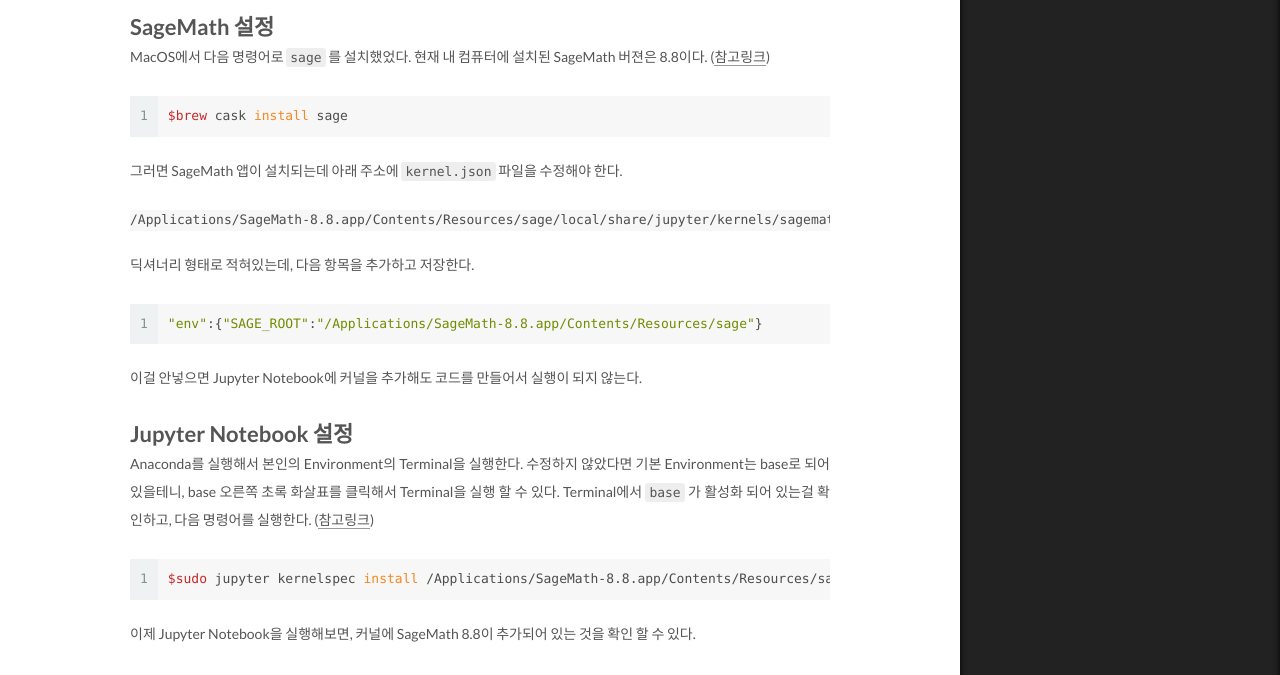
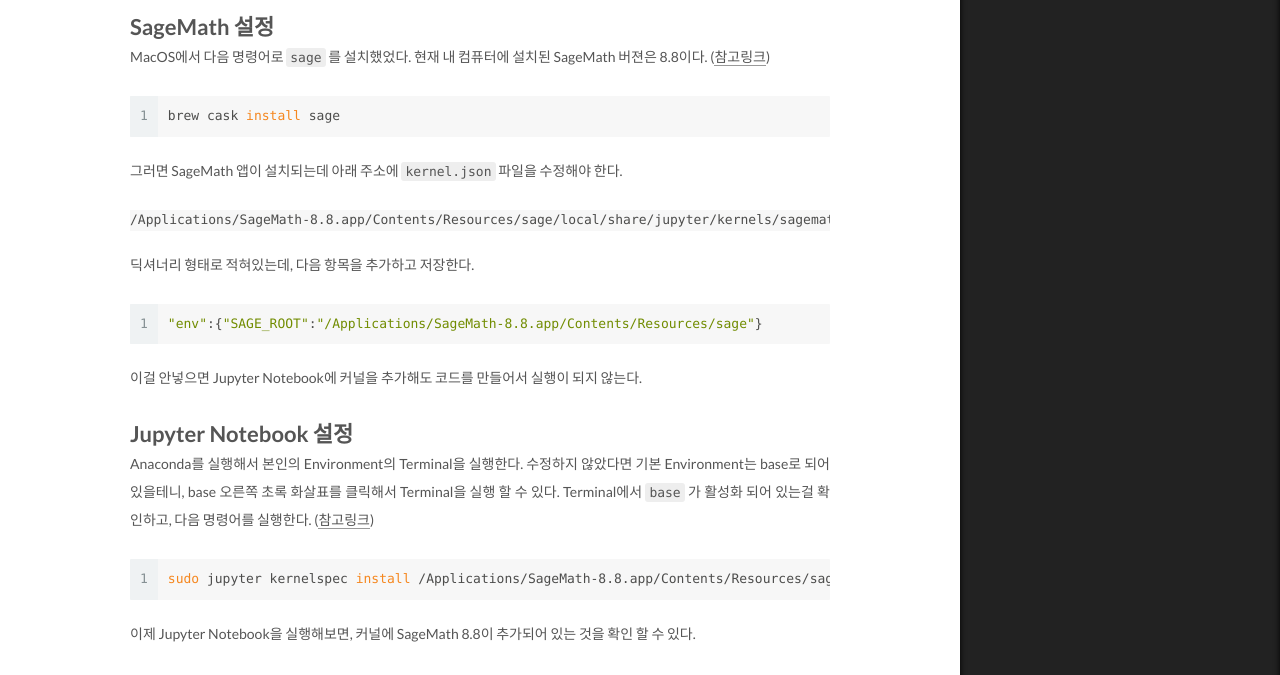
Before and after one commit to smallorbig/smallorbig.github.io, a Jekyll site: the page built from _posts/2019-11-05-jupyter_sage.md, in a window 1280 px wide and 1400 px high, scrolled down 234 px. Shown: the part 337-1012 px from the top of the window. Built offline with Jekyll 4.4.1, drawn with Linux system fonts in a browser that asks for light colours.

````diff
--- a/_posts/2019-11-05-jupyter_sage.md
+++ b/_posts/2019-11-05-jupyter_sage.md
@@ -22,7 +22,7 @@ SageMath를 사용하려면 커널에 등록을 시켜야 하는데 그 방법
 MacOS에서 다음 명령어로 `sage` 를 설치했었다. 현재 내 컴퓨터에 설치된 SageMath 버젼은 8.8이다. ([참고링크](http://macappstore.org/sage/))
 
 ```bash
-$brew cask install sage
+brew cask install sage
 ```
 
 그러면 SageMath 앱이 설치되는데 아래 주소에 `kernel.json` 파일을 수정해야 한다.
@@ -47,7 +47,7 @@ Anaconda를 실행해서 본인의 Environment의 Terminal을 실행한다.
 Terminal에서 `base` 가 활성화 되어 있는걸 확인하고, 다음 명령어를 실행한다. ([참고링크](https://stackoverflow.com/questions/39296020/how-to-install-sagemath-kernel-in-jupyter))
 
 ```bash
-$sudo jupyter kernelspec install /Applications/SageMath-8.8.app/Contents/Resources/sage/local/share/jupyter/kernels/sagemath
+sudo jupyter kernelspec install /Applications/SageMath-8.8.app/Contents/Resources/sage/local/share/jupyter/kernels/sagemath
 ```
 
 이제 Jupyter Notebook을 실행해보면, 커널에 SageMath 8.8이 추가되어 있는 것을 확인 할 수 있다.
--- a/_posts/2019-11-05-jupyter_sage.org
+++ b/_posts/2019-11-05-jupyter_sage.org
@@ -18,7 +18,7 @@
   MacOS에서 다음 명령어로 =sage= 를 설치했었다. 현재 내 컴퓨터에 설치된 SageMath 버젼은 8.8이다. ([[http://macappstore.org/sage/][참고링크]])
 
   #+begin_src bash
-  $brew cask install sage
+  brew cask install sage
   #+end_src
 
   그러면 SageMath 앱이 설치되는데 아래 주소에 =kernel.json= 파일을 수정해야 한다.
@@ -42,7 +42,7 @@
   Terminal에서 =base= 가 활성화 되어 있는걸 확인하고, 다음 명령어를 실행한다. ([[https://stackoverflow.com/questions/39296020/how-to-install-sagemath-kernel-in-jupyter][참고링크]])
 
   #+begin_src bash
-  $sudo jupyter kernelspec install /Applications/SageMath-8.8.app/Contents/Resources/sage/local/share/jupyter/kernels/sagemath
+  sudo jupyter kernelspec install /Applications/SageMath-8.8.app/Contents/Resources/sage/local/share/jupyter/kernels/sagemath
   #+end_src
 
   이제 Jupyter Notebook을 실행해보면, 커널에 SageMath 8.8이 추가되어 있는 것을 확인 할 수 있다.
````
